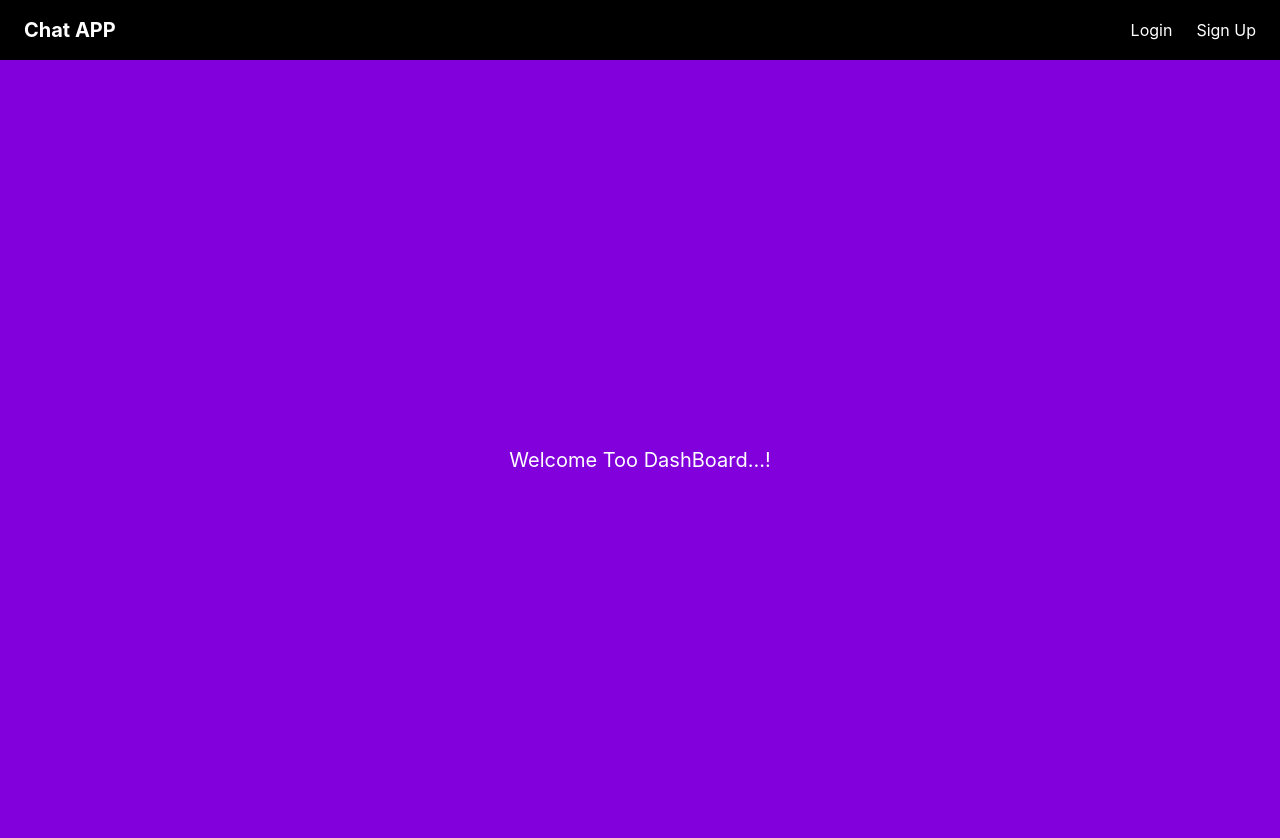
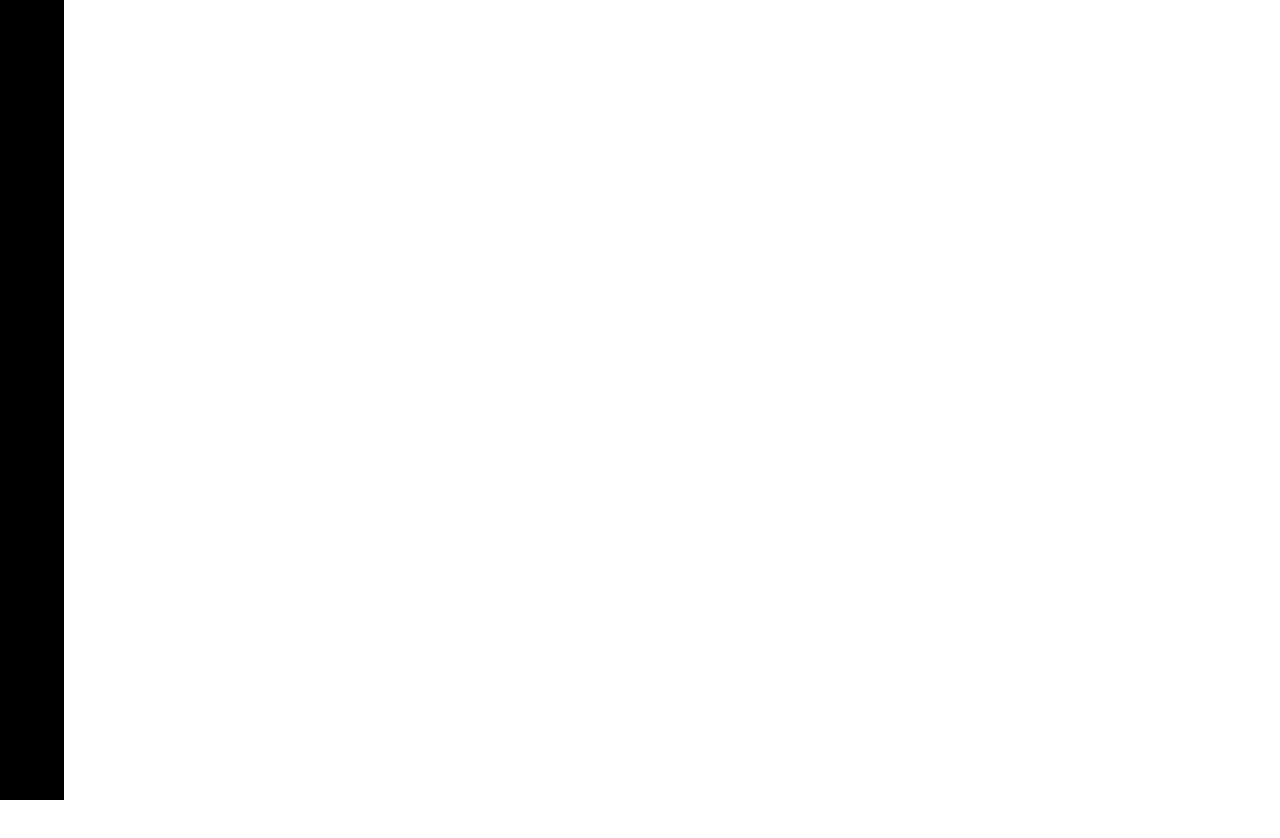
Before and after one commit to Mhassan0001/Realtime-socket-chat-frontend, a React (Vite) app: page /dashboard in a window 1280 px wide. Shown: the top 838 px of the page. After the commit the page ends 800 px from the top, so only its background shows below. Built offline with nearby package versions, Linux system fonts and the light colour scheme; sample sign-in values are in the browser's storage.

Commit message:
Refactor and update codebase

```diff
--- a/package.json
+++ b/package.json
@@ -13,6 +13,7 @@
     "axios": "^1.14.0",
     "react": "^19.2.4",
     "react-dom": "^19.2.4",
+    "react-icons": "^5.6.0",
     "react-router-dom": "^7.14.1",
     "react-toastify": "^11.0.5"
   },
--- a/src/App.jsx
+++ b/src/App.jsx
@@ -1,12 +1,14 @@
 import React from "react";
-import { Outlet } from "react-router-dom";
+import { Outlet, useLocation } from "react-router-dom";
 import Nav from "./components/Nav";
 import { ToastContainer } from "react-toastify";
 const App = () => {
+  const location = useLocation();
+  const hideNav = location.pathname.startsWith("/dashboard");
   return (
     <>
       <main>
-        <Nav />
+        {!hideNav && <Nav />}
         <Outlet />
         <ToastContainer />
       </main>
--- a/src/components/Dashboard.jsx
+++ b/src/components/Dashboard.jsx
@@ -1,11 +1,12 @@
 import React from "react";
+import { FaMessage } from "react-icons/fa6";
 
 const Dashboard = () => {
   return (
     <>
-      <div className="grid grid-cols-1 min-h-screen w-full bg-purple-700 place-items-center">
-        <div className=" text-xl text-white ">
-          <p>Welcome Too DashBoard...!</p>
+      <div className="grid grid-cols-[4rem_23.75rem_52.25rem] min-h-screen ">
+        <div className= " bg-black ">
+
         </div>
       </div>
     </>
```
Also changed, not shown: 1 other file (tests, documents, lock files or other folders).
